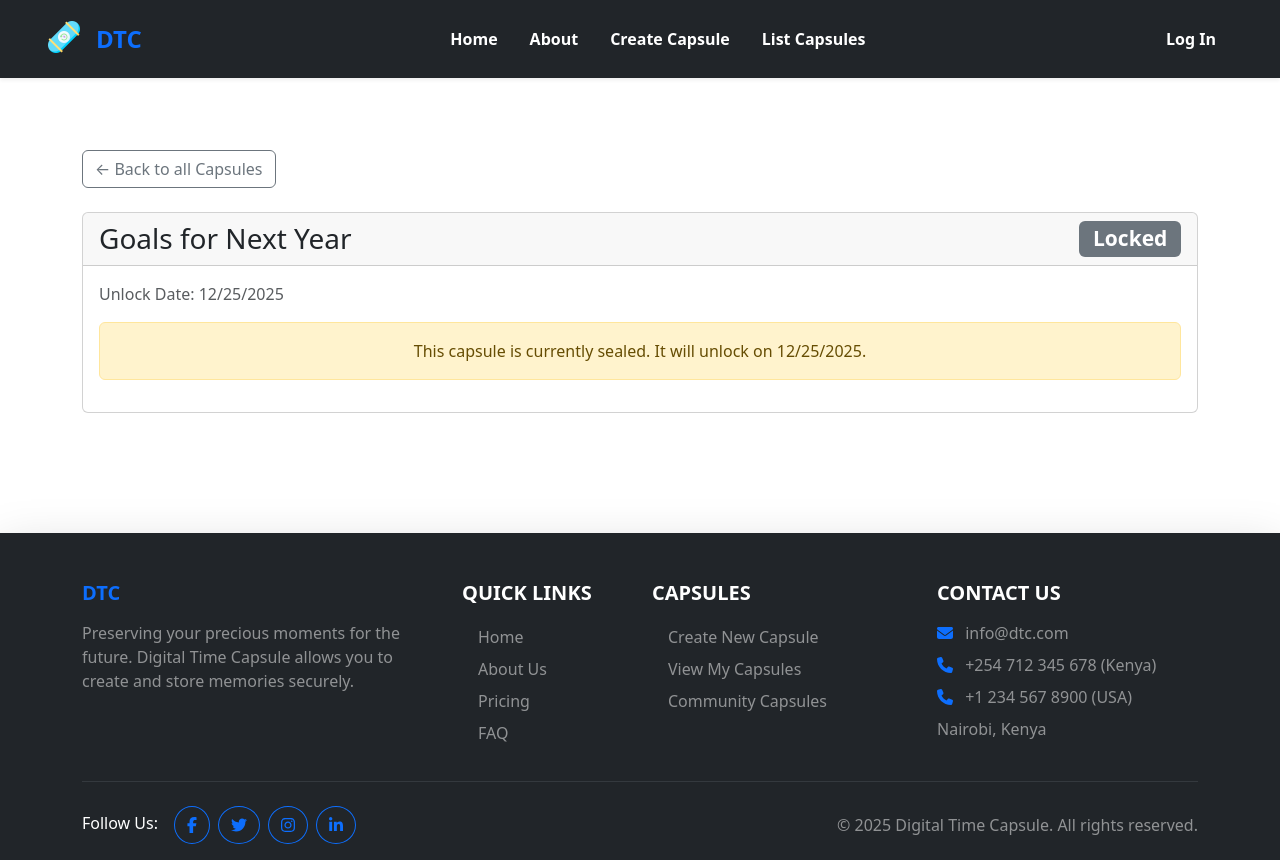
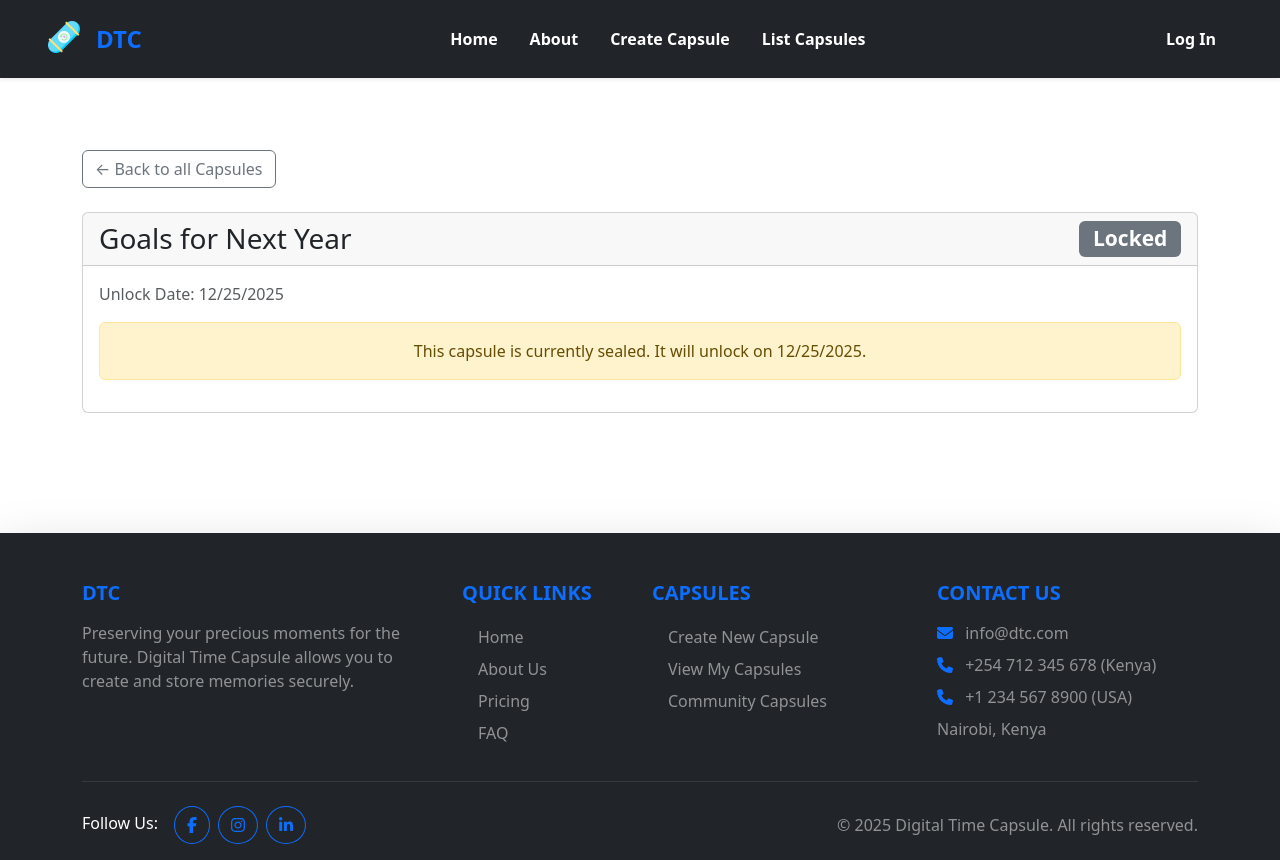
Before and after one commit to LARRYKIPKURUI/Digital-Time-Capsule, a React (Vite) app in the folder Frontend/: page /capsule/1 in a window 1280 px wide. Built offline with nearby package versions, Linux system fonts and the light colour scheme.

Commit message:
Edited the footer and the homepage

```diff
--- a/Frontend/package.json
+++ b/Frontend/package.json
@@ -21,7 +21,8 @@
     "react-dom": "^19.1.0",
     "react-fontawesome": "^1.7.1",
     "react-router": "^6.30.1",
-    "react-router-dom": "^6.30.1"
+    "react-router-dom": "^6.30.1",
+    "react-simple-typewriter": "^5.0.1"
   },
   "devDependencies": {
     "@eslint/js": "^9.25.0",
--- a/Frontend/src/components/Footer.jsx
+++ b/Frontend/src/components/Footer.jsx
@@ -2,7 +2,7 @@ import { Container, Row, Col, Nav, Button } from 'react-bootstrap';
 import { Link } from 'react-router-dom';
 import { FontAwesomeIcon } from '@fortawesome/react-fontawesome';
 import { faFacebookF, faTwitter, faInstagram, faLinkedinIn } from '@fortawesome/free-brands-svg-icons';
-import { faEnvelope, faPhone } from '@fortawesome/free-solid-svg-icons'; // For contact icons
+import { faEnvelope, faPhone } from '@fortawesome/free-solid-svg-icons'; // contact icons
 
 function Footer() {
   const currentYear = new Date().getFullYear();
@@ -12,6 +12,7 @@ function Footer() {
     <footer className="bg-dark text-white pt-5 pb-3 mt-5 shadow-lg">
       <Container>
         <Row className="mb-4">
+
           {/* Brand/About Section */}
           <Col lg={4} md={6} className="mb-4 mb-lg-0">
             <h5 className="text-uppercase fw-bold mb-3 text-primary">DTC</h5>
@@ -22,7 +23,7 @@ function Footer() {
 
           {/* Quick Links Section */}
           <Col lg={2} md={6} className="mb-4 mb-lg-0">
-            <h5 className="text-uppercase fw-bold mb-3">Quick Links</h5>
+            <h5 className="text-uppercase fw-bold mb-3 text-primary">Quick Links</h5>
             <Nav className="flex-column">
               <Nav.Link as={Link} to="/" className="text-white-50 py-1">Home</Nav.Link>
               <Nav.Link as={Link} to="/about" className="text-white-50 py-1">About Us</Nav.Link>
@@ -33,7 +34,7 @@ function Footer() {
 
           {/* Capsule Links Section */}
           <Col lg={3} md={6} className="mb-4 mb-md-0">
-            <h5 className="text-uppercase fw-bold mb-3">Capsules</h5>
+            <h5 className="text-uppercase fw-bold mb-3 text-primary">Capsules</h5>
             <Nav className="flex-column">
               <Nav.Link as={Link} to="/new" className="text-white-50 py-1">Create New Capsule</Nav.Link>
               <Nav.Link as={Link} to="/capsules" className="text-white-50 py-1">View My Capsules</Nav.Link>
@@ -43,7 +44,7 @@ function Footer() {
 
           {/* Contact Section */}
           <Col lg={3} md={6} className="mb-4 mb-md-0">
-            <h5 className="text-uppercase fw-bold mb-3">Contact Us</h5>
+            <h5 className="text-uppercase fw-bold mb-3 text-primary">Contact Us</h5>
             <ul className="list-unstyled text-white-50">
               <li className="mb-2">
                 <FontAwesomeIcon icon={faEnvelope} className="me-2 text-primary" /> info@dtc.com
@@ -67,16 +68,13 @@ function Footer() {
           {/* Social Media Links */}
           <Col md={6} className="text-center text-md-start mb-3 mb-md-0">
             <h6 className="d-inline-block me-3 mb-0">Follow Us:</h6>
-            <Button variant="outline-primary" href="https://facebook.com/dtc" target="_blank" className="btn-social me-2 rounded-circle">
+            <Button variant="outline-primary" href="https://facebook.com" target="_blank" className="btn-social me-2 rounded-circle">
               <FontAwesomeIcon icon={faFacebookF} />
             </Button>
-            <Button variant="outline-primary" href="https://twitter.com/dtc" target="_blank" className="btn-social me-2 rounded-circle">
-              <FontAwesomeIcon icon={faTwitter} />
-            </Button>
-            <Button variant="outline-primary" href="https://instagram.com/dtc" target="_blank" className="btn-social me-2 rounded-circle">
+            <Button variant="outline-primary" href="https://instagram.com" target="_blank" className="btn-social me-2 rounded-circle">
               <FontAwesomeIcon icon={faInstagram} />
             </Button>
-            <Button variant="outline-primary" href="https://linkedin.com/company/dtc" target="_blank" className="btn-social rounded-circle">
+            <Button variant="outline-primary" href="https://linkedin.com" target="_blank" className="btn-social rounded-circle">
               <FontAwesomeIcon icon={faLinkedinIn} />
             </Button>
           </Col>
--- a/Frontend/src/pages/Home.jsx
+++ b/Frontend/src/pages/Home.jsx
@@ -1,4 +1,5 @@
 import React from "react";
+import { Typewriter } from "react-simple-typewriter";
 import { Container, Row, Col, Button, Card } from "react-bootstrap";
 import { Link } from "react-router-dom";
 import "../home.css";
@@ -12,11 +13,19 @@ function Home() {
       <section className="hero-section text-white d-flex align-items-center justify-content-center text-center">
         <div className="hero-content p-4 rounded-3 shadow-lg">
           <h1 className="display-4 fw-bold mb-3">Preserve Your Future Self</h1>
+
           <p className="lead mb-4">
-            Create a digital time capsule with messages and memories, locked
-            away until a date you choose. A unique way to connect with your
-            future self or share a surprise with loved ones.
+            <Typewriter
+              words={[
+                "Create a digital time capsule with messages and memories, locked away until a date you choose. A unique way to connect with your future self or share a surprise with loved ones.",
+              ]}
+              typeSpeed={40}
+              deleteSpeed={0}
+              delaySpeed={1000}
+              cursor
+            />
           </p>
+
           <div className="d-grid gap-2 d-sm-flex justify-content-sm-center">
             <Button
               as={Link}
@@ -45,11 +54,10 @@ function Home() {
         <h2 className="display-5 fw-bold mb-4 text-primary">
           What is a Digital Time Capsule?
         </h2>
-        <p className="fs-5 mx-auto" style={{ maxWidth: "800px" }}>
+        <p className="fs-5 mx-auto text-dark " style={{ maxWidth: "800px" }}>
           It's more than just a message in a bottle; it's a secure digital vault
           for your thoughts, hopes, and memories. Whether it's a letter to your
-          future self, a photo album for your children's graduation, or a video
-          message for a friend's milestone, DTC ensures your sentiments are
+          future self or a photo album for your children's graduation DTC ensures your sentiments are
           delivered exactly when they matter most.
         </p>
         <Row className="mt-1 justify-content-center p">
@@ -80,7 +88,7 @@ function Home() {
                     small steps I take today are leading us toward something
                     meaningful. I wonder what dreams you’ve pursued, what habits
                     you’ve kept, and what parts of life you’ve had to let go of
-                    to become who you are now.  "
+                    to become who you are now. "
                   </p>
                 </div>
               </Card.Body>
@@ -198,15 +206,15 @@ function Home() {
 
       {/* Why Choose DTC Section */}
       <Container className="my-5 py-5 text-center text-white">
-        <h2 className="display-5 fw-bold mb-4 text-primary">
+        <h2 className="display-5 fw-bold mb-5 text-primary">
           Why Choose Digital Time Capsule?
         </h2>
         <Row className="justify-content-center mt-4">
-          <Col md={6} lg={4} className="mb-4">
+          <Col md={6} lg={4} className="mb-4 ">
             <Card
               bg="dark"
               text="white"
-              className="h-100 shadow-sm border-primary"
+              className="h-100 shadow-sm border-primary p-4"
             >
               <Card.Body>
                 <Card.Title className="h5 fw-bold text-primary">
@@ -223,7 +231,7 @@ function Home() {
             <Card
               bg="dark"
               text="white"
-              className="h-100 shadow-sm border-primary"
+              className="h-100 shadow-sm border-primary p-4"
             >
               <Card.Body>
                 <Card.Title className="h5 fw-bold text-primary">
@@ -240,7 +248,7 @@ function Home() {
             <Card
               bg="dark"
               text="white"
-              className="h-100 shadow-sm border-primary"
+              className="h-100 shadow-sm border-primary p-4"
             >
               <Card.Body>
                 <Card.Title className="h5 fw-bold text-primary">
@@ -255,6 +263,7 @@ function Home() {
           </Col>
         </Row>
       </Container>
+
     </div>
   );
 }
```
Also changed, not shown: 1 other file (tests, documents, lock files or other folders).
